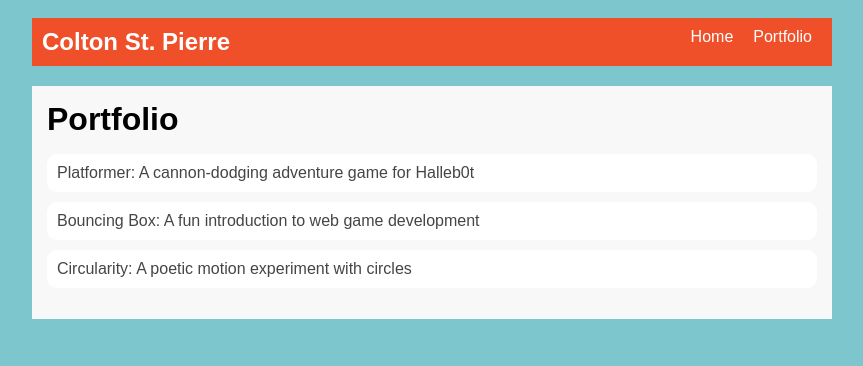
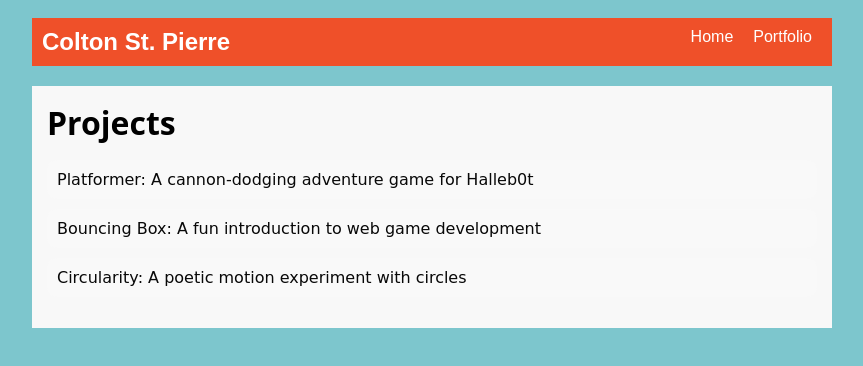
Before and after one commit to stpierre48740-hue/stpierre48740-hue.github.io, a plain HTML site: page portfolio.html in a window 1280 px wide. Shown: the whole page, without its empty margins (208-1071 px from the left). Drawn offline with Linux system fonts and the light colour scheme.

Commit message:
add portfolio page to website

```diff
--- a/portfolio.html
+++ b/portfolio.html
@@ -21,7 +21,7 @@
       </nav>
       <main>
         <div class="content">
-          <h1>Portfolio</h1>
+          <h1>Projects</h1>
           <ul id="portfolio">
             <li>
               <a href="fsd-projects/platformer/">Platformer: A cannon-dodging adventure game for Halleb0t</a>
--- a/style.css
+++ b/style.css
@@ -111,6 +111,18 @@ p {
 /* Portfolio styles */
 .content h1 {
   color: black;
+  font-family:
+    system-ui,
+    -apple-system,
+    BlinkMacSystemFont,
+    "Segoe UI",
+    Roboto,
+    Oxygen,
+    Ubuntu,
+    Cantarell,
+    "Open Sans",
+    "Helvetica Neue",
+    sans-serif;
 }
 
 #portfolio {
@@ -119,17 +131,20 @@ p {
 }
 
 #portfolio li {
-  background: #fff;
+  background: #f9f9f9;
   padding: 10px;
   border-radius: 10px;
   margin-bottom: 10px;
+  font-family: cursive;
+  color: #080808;
 }
 
 #portfolio li:hover {
-  background: #eee;
+  background: #020202;
+  color: white;
 }
 
 #portfolio a {
   text-decoration: none;
-  color: #454545;
+  color: inherit;
 }
```
